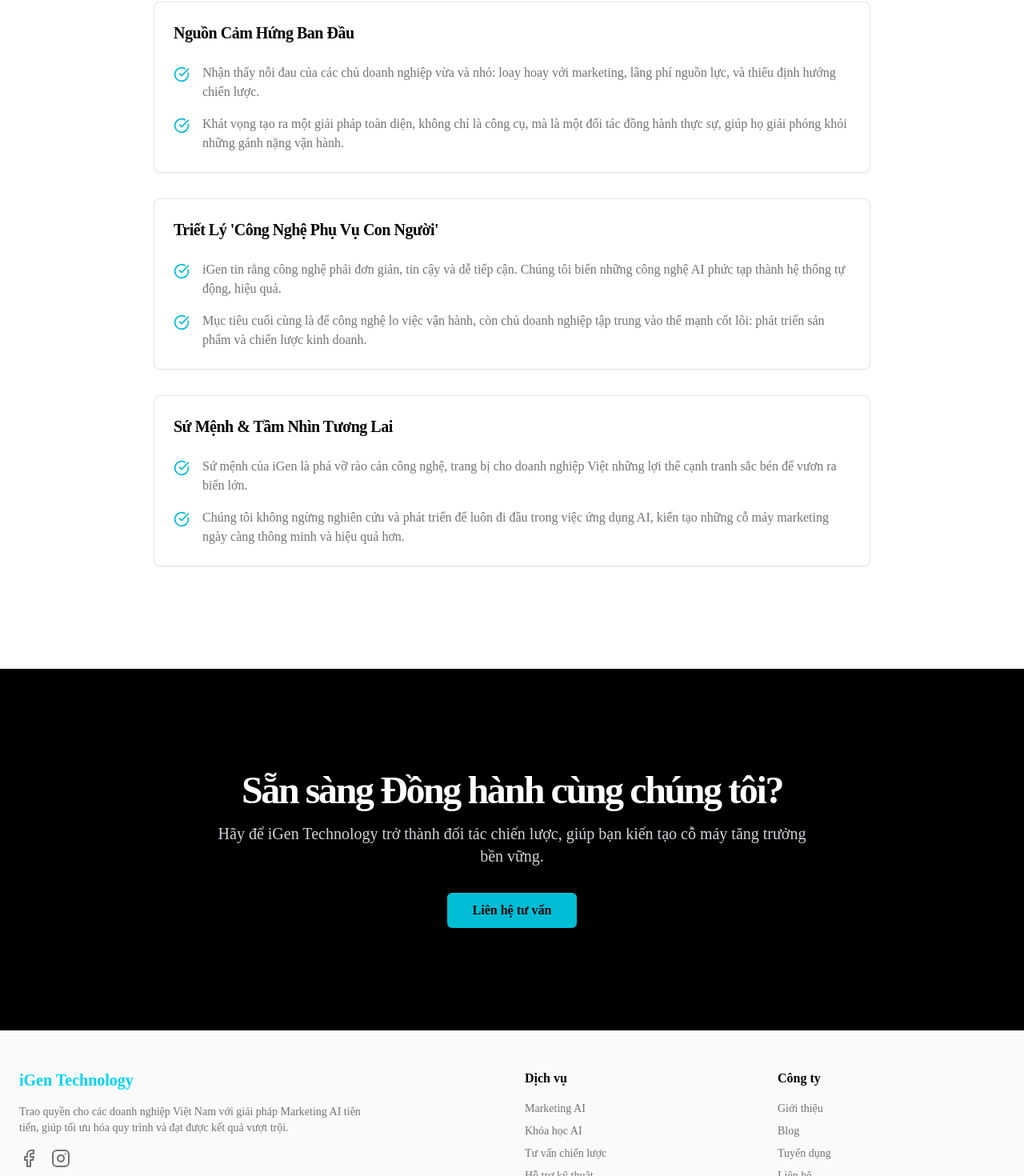
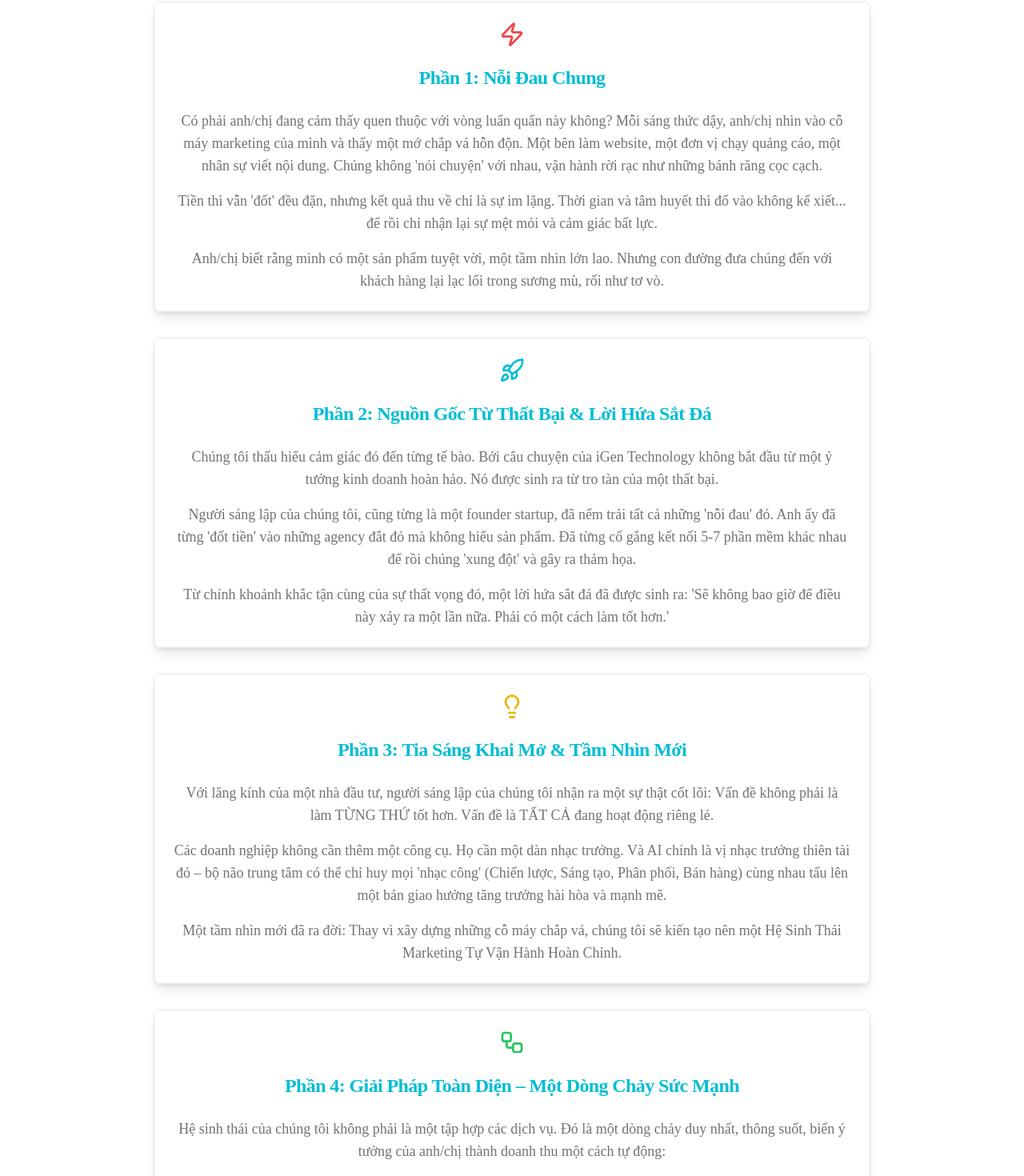
Before and after one commit to jb007-gg/igen-backend, a Next.js app: page /cau-chuyen-thuong-hieu-igen in a window 1280 px wide. Shown: the part 926-2396 px from the top of the page at 80% size. Built offline with nearby package versions, Linux system fonts and the light colour scheme.

Commit message:
[Phần 1: Nỗi Đau Chung] Có phải anh/chị đang cảm thấy quen thuộc với vòn

```diff
--- a/src/app/cau-chuyen-thuong-hieu-igen/page.tsx
+++ b/src/app/cau-chuyen-thuong-hieu-igen/page.tsx
@@ -1,33 +1,68 @@
 import { Header } from '@/components/landing/header';
 import { Footer } from '@/components/landing/footer';
 import { Button } from '@/components/ui/button';
-import { Card, CardContent, CardHeader, CardTitle } from '@/components/ui/card';
-import { CheckCircle } from 'lucide-react';
+import { Card, CardContent, CardDescription, CardHeader, CardTitle } from '@/components/ui/card';
+import { Lightbulb, Workflow, Zap, Target, Rocket, Handshake } from 'lucide-react';
 import Link from 'next/link';
 import Image from 'next/image';
 
-const brandStoryPoints = [
+const brandStoryContent = [
   {
-        title: "Nguồn Cảm Hứng Ban Đầu",
-        points: [
-            "Nhận thấy nỗi đau của các chủ doanh nghiệp vừa và nhỏ: loay hoay với marketing, lãng phí nguồn lực, và thiếu định hướng chiến lược.",
-            "Khát vọng tạo ra một giải pháp toàn diện, không chỉ là công cụ, mà là một đối tác đồng hành thực sự, giúp họ giải phóng khỏi những gánh nặng vận hành."
+    icon: <Zap className="h-8 w-8 text-destructive" />,
+    title: "Phần 1: Nỗi Đau Chung",
+    content: [
+      "Có phải anh/chị đang cảm thấy quen thuộc với vòng luẩn quẩn này không? Mỗi sáng thức dậy, anh/chị nhìn vào cỗ máy marketing của mình và thấy một mớ chắp vá hỗn độn. Một bên làm website, một đơn vị chạy quảng cáo, một nhân sự viết nội dung. Chúng không 'nói chuyện' với nhau, vận hành rời rạc như những bánh răng cọc cạch.",
+      "Tiền thì vẫn 'đốt' đều đặn, nhưng kết quả thu về chỉ là sự im lặng. Thời gian và tâm huyết thì đổ vào không kể xiết... để rồi chỉ nhận lại sự mệt mỏi và cảm giác bất lực.",
+      "Anh/chị biết rằng mình có một sản phẩm tuyệt vời, một tầm nhìn lớn lao. Nhưng con đường đưa chúng đến với khách hàng lại lạc lối trong sương mù, rối như tơ vò."
     ]
   },
   {
-        title: "Triết Lý 'Công Nghệ Phụ Vụ Con Người'",
-        points: [
-            "iGen tin rằng công nghệ phải đơn giản, tin cậy và dễ tiếp cận. Chúng tôi biến những công nghệ AI phức tạp thành hệ thống tự động, hiệu quả.",
-            "Mục tiêu cuối cùng là để công nghệ lo việc vận hành, còn chủ doanh nghiệp tập trung vào thế mạnh cốt lõi: phát triển sản phẩm và chiến lược kinh doanh."
+    icon: <Rocket className="h-8 w-8 text-primary" />,
+    title: "Phần 2: Nguồn Gốc Từ Thất Bại & Lời Hứa Sắt Đá",
+    content: [
+      "Chúng tôi thấu hiểu cảm giác đó đến từng tế bào. Bởi câu chuyện của iGen Technology không bắt đầu từ một ý tưởng kinh doanh hoàn hảo. Nó được sinh ra từ tro tàn của một thất bại.",
+      "Người sáng lập của chúng tôi, cũng từng là một founder startup, đã nếm trải tất cả những 'nỗi đau' đó. Anh ấy đã từng 'đốt tiền' vào những agency đắt đỏ mà không hiểu sản phẩm. Đã từng cố gắng kết nối 5-7 phần mềm khác nhau để rồi chúng 'xung đột' và gây ra thảm họa.",
+      "Từ chính khoảnh khắc tận cùng của sự thất vọng đó, một lời hứa sắt đá đã được sinh ra: 'Sẽ không bao giờ để điều này xảy ra một lần nữa. Phải có một cách làm tốt hơn.'"
     ]
   },
   {
-        title: "Sứ Mệnh & Tầm Nhìn Tương Lai",
-        points: [
-            "Sứ mệnh của iGen là phá vỡ rào cản công nghệ, trang bị cho doanh nghiệp Việt những lợi thế cạnh tranh sắc bén để vươn ra biển lớn.",
-            "Chúng tôi không ngừng nghiên cứu và phát triển để luôn đi đầu trong việc ứng dụng AI, kiến tạo những cỗ máy marketing ngày càng thông minh và hiệu quả hơn."
+    icon: <Lightbulb className="h-8 w-8 text-yellow-500" />,
+    title: "Phần 3: Tia Sáng Khai Mở & Tầm Nhìn Mới",
+    content: [
+        "Với lăng kính của một nhà đầu tư, người sáng lập của chúng tôi nhận ra một sự thật cốt lõi: Vấn đề không phải là làm TỪNG THỨ tốt hơn. Vấn đề là TẤT CẢ đang hoạt động riêng lẻ.",
+        "Các doanh nghiệp không cần thêm một công cụ. Họ cần một dàn nhạc trưởng. Và AI chính là vị nhạc trưởng thiên tài đó – bộ não trung tâm có thể chỉ huy mọi 'nhạc công' (Chiến lược, Sáng tạo, Phân phối, Bán hàng) cùng nhau tấu lên một bản giao hưởng tăng trưởng hài hòa và mạnh mẽ.",
+        "Một tầm nhìn mới đã ra đời: Thay vì xây dựng những cỗ máy chắp vá, chúng tôi sẽ kiến tạo nên một Hệ Sinh Thái Marketing Tự Vận Hành Hoàn Chỉnh."
     ]
   },
+  {
+    icon: <Workflow className="h-8 w-8 text-green-500" />,
+    title: "Phần 4: Giải Pháp Toàn Diện – Một Dòng Chảy Sức Mạnh",
+    content: [
+        "Hệ sinh thái của chúng tôi không phải là một tập hợp các dịch vụ. Đó là một dòng chảy duy nhất, thông suốt, biến ý tưởng của anh/chị thành doanh thu một cách tự động:",
+        "1. Khởi nguồn từ TRÍ TUỆ: Dùng AI để phân tích và xác định con đường chiến lược rõ ràng.",
+        "2. Chuyển hóa thành NĂNG LƯỢNG: 'Studio AI' kiến tạo ra nguồn 'nhiên liệu' marketing vô tận.",
+        "3. Khuếch đại thành TẦM ẢNH HƯỞNG: 'Cỗ máy phân phối' tự động đưa thông điệp chạm đến hàng triệu khách hàng.",
+        "4. Kết tinh thành DOANH THU: 'Đội quân AI Sales' tinh nhuệ 24/7 tự động tư vấn, chốt đơn và xử lý đơn hàng."
+    ]
+  },
+  {
+    icon: <Target className="h-8 w-8 text-indigo-500" />,
+    title: "Phần 5: Lời Hứa Về Tương Lai – Trao Trả Lại Sự Tự Do",
+    content: [
+        "Giá trị cốt lõi mà chúng tôi thực sự muốn trao trả lại cho anh/chị lớn lao hơn kết quả kinh doanh: THỜI GIAN VÀ SỰ TỰ DO.",
+        "Tự do khỏi những thao tác vụn vặt, để anh/chị quay về đúng với vai trò của một người chủ. An tâm rời khỏi văn phòng, có một bữa tối trọn vẹn bên gia đình, mà không cần phải canh điện thoại.",
+        "iGen Technology không chỉ bán một giải pháp marketing. Chúng tôi trao trả lại cho anh/chị quyền làm chủ thực sự: làm chủ doanh nghiệp, làm chủ thời gian, và làm chủ cuộc sống của chính mình."
+    ]
+  },
+  {
+    icon: <Handshake className="h-8 w-8 text-cyan-500" />,
+    title: "Phần 6: Tầm Nhìn & Di Sản Của Chúng Tôi",
+    content: [
+        "Tầm nhìn của chúng tôi là một tương lai nơi mọi doanh nghiệp SME tại Việt Nam đều có thể chuyển đổi số thành công, và sức mạnh của AI không còn là đặc quyền của các tập đoàn khổng lồ.",
+        "Di sản mà chúng tôi theo đuổi là trở thành người tiên phong 'dân chủ hóa sức mạnh marketing', phá vỡ những rào cản về chi phí, công nghệ và nhân sự phức tạp.",
+        "Khi anh/chị chọn iGen Technology, anh/chị đang cùng chúng tôi đặt một viên gạch vào nền móng của một nền kinh tế số Việt Nam vững mạnh và công bằng hơn cho tất cả mọi người."
+    ]
+  }
 ];
 
 export default function BrandStoryPage() {
@@ -50,7 +85,7 @@
               Câu Chuyện Thương Hiệu iGen
             </h1>
             <p className="mx-auto mt-4 max-w-[800px] text-gray-300 md:text-xl">
-              Hành trình từ ý tưởng đến sứ mệnh giải phóng chủ doanh nghiệp.
+              Sinh Ra Từ Thất Bại, Lớn Lên Bằng Sứ Mệnh.
             </p>
           </div>
         </section>
@@ -58,17 +93,17 @@
         <section className="w-full py-12 md:py-24 lg:py-32">
           <div className="container mx-auto px-4 md:px-6">
             <div className="mx-auto grid max-w-4xl gap-8">
-              {brandStoryPoints.map((point, index) => (
-                <Card key={index} className="bg-card">
-                  <CardHeader>
-                    <CardTitle className="text-xl font-bold">{point.title}</CardTitle>
+              {brandStoryContent.map((section, index) => (
+                <Card key={index} className="bg-card shadow-lg hover:shadow-xl transition-shadow duration-300">
+                  <CardHeader className="flex flex-col items-center text-center">
+                    <div className="mb-4">{section.icon}</div>
+                    <CardTitle className="text-2xl font-bold text-primary">{section.title}</CardTitle>
                   </CardHeader>
-                  <CardContent className="space-y-4">
-                    {point.points.map((p, pIndex) => (
-                      <div key={pIndex} className="flex items-start gap-4">
-                        <CheckCircle className="mt-1 h-5 w-5 flex-shrink-0 text-primary" />
-                        <p className="text-muted-foreground">{p}</p>
-                      </div>
+                  <CardContent className="space-y-4 text-center">
+                     {section.content.map((paragraph, pIndex) => (
+                      <p key={pIndex} className="text-muted-foreground md:text-lg">
+                        {paragraph}
+                      </p>
                     ))}
                   </CardContent>
                 </Card>
@@ -83,7 +118,7 @@
               Sẵn sàng Đồng hành cùng chúng tôi?
             </h2>
             <p className="mx-auto mt-4 max-w-3xl text-gray-300 md:text-xl">
-              Hãy để iGen Technology trở thành đối tác chiến lược, giúp bạn kiến tạo cỗ máy tăng trưởng bền vững.
+              Chào mừng anh/chị đến với cuộc cách mạng. Hãy để iGen Technology trở thành đối tác chiến lược, giúp bạn kiến tạo cỗ máy tăng trưởng bền vững.
             </p>
             <div className="mt-8">
               <Button asChild size="lg" className="bg-primary text-primary-foreground hover:bg-primary/90">
```
Lines whose indentation alone changed are shown as unchanged.
